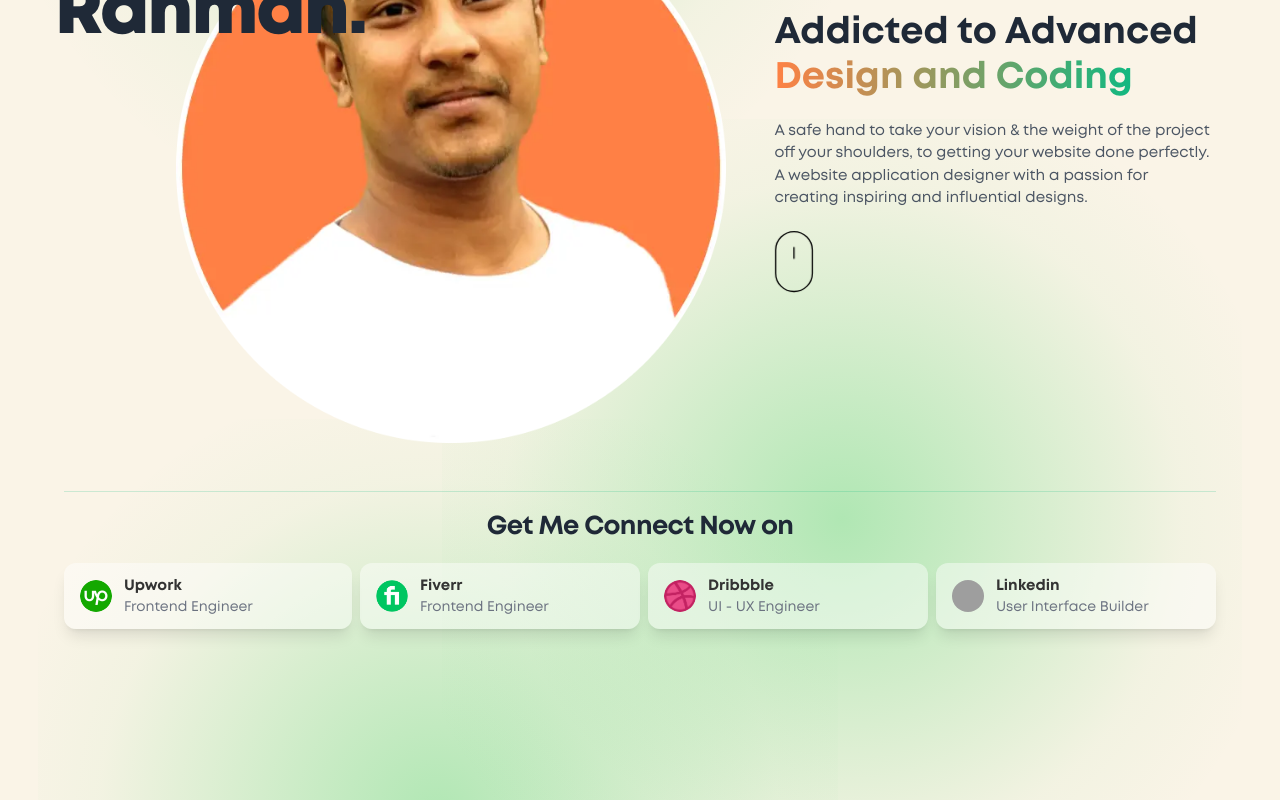
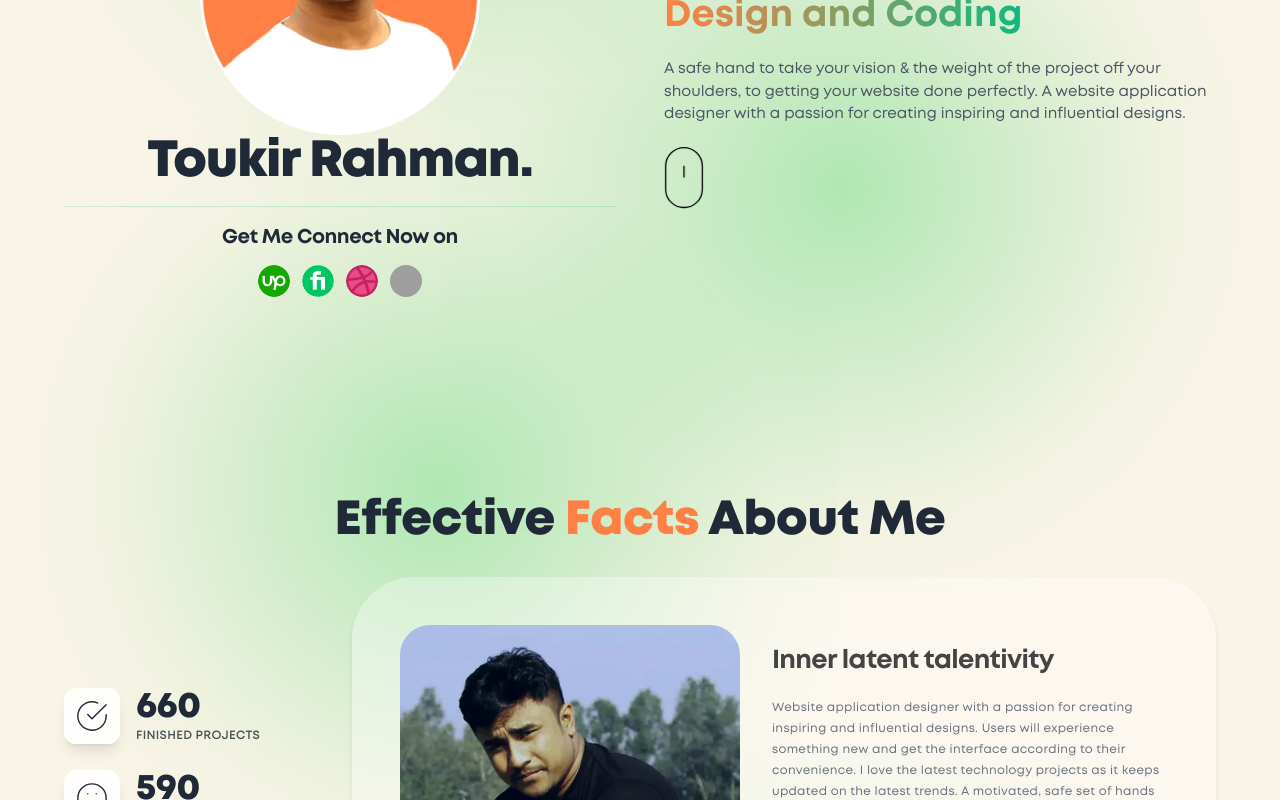
Before and after one commit to ToukirRj/Portfolio, a React (Vite) app: page / in a window 1280 px wide. Shown: the part 360-1160 px from the top of the page. Built offline with nearby package versions, Linux system fonts and the light colour scheme; grey boxes are pictures that could not be loaded.

Commit message:
no message

```diff
--- a/src/components/Splash.jsx
+++ b/src/components/Splash.jsx
@@ -11,13 +11,23 @@ const Splash = ({aboutRef}) => {
                 <div className='h-[800px] w-[800px] absolute right-[3%] -bottom-[250px] opacity-40 gradient-stops z-1'></div>
                 <div className="mx-auto px-4 sm:px-12 xl:max-w-6xl xl:px-0 animatable">
                     <div className="items-center sm:gap-12 gap-5 flex sm:flex-row flex-col animatable">
-                        <div className="sm:w-3/5 w-full relative flex items-center justify-end">
-                            <h1 className="sm:text-[71px] text-[26px] font-[700] text-[#1f2937] tracking-tight sm:leading-[65px] leading-[30px] absolute sm:left-[-50px] left-[-2px] sm:top-[6.25rem] top-[0.25rem]">
-                                Toukir<br/>&nbsp;&nbsp; Rahman.
+                        <div className="sm:w-1/2 w-full relative">
+                            <img className="w-[280px] max-w-full mx-auto" src={Selfsign} alt="me"/>
+                            <h1 className="mb-3 sm:text-[51px] text-[26px] font-[700] text-[#1f2937] tracking-tight sm:leading-[55px] leading-[30px] w-full text-center">
+                                Toukir Rahman.
                             </h1>
-                            <img className="w-[550px] max-w-full" src={Selfsign} alt="me"/>
+                            <div className="mt-4 border-t border-[#10B881]/[0.2] pt-4 relative z-10">
+                                <h1 className="text-[20px] font-semibold text-center tracking-tight text-[#1f2937] mb-3">Get Me Connect Now on</h1>
+                                <div className="flex items-center justify-center space-x-3">
+                                    {socialLinksData.map(link => (
+                                        <Link key={link.id} to={link.url} target={link.target}>
+                                            <img className="w-8 h-8 rounded-full" src={link.imageSrc} alt={`${link.platform} logo`}/>
+                                        </Link>
+                                    ))}
+                                </div>
+                            </div>
                         </div>
-                        <div className="sm:w-2/5 w-full sm:block flex flex-col items-center z-10">
+                        <div className="sm:w-1/2 w-full sm:block flex flex-col items-center z-10">
                             <span className="bg-[#1f2937] text-[#fff] text-[12px] font-[500] uppercase tracking-wider mr-2 px-3 py-1 rounded-full [text-shadow:_0_0_3px_rgb(0_0_0_/_40%)]">Website Strategic UI Expert</span>
                             <h1 className="my-[20px] text-[#1f2937] sm:text-[37px] text-[24px] font-[600] sm:leading-[45px] leading-[32px] tracking-normal sm:text-start text-center">Addicted to Advanced
 
@@ -34,23 +44,7 @@ const Splash = ({aboutRef}) => {
                             </Link>
                         </div>
                     </div>
-                    <div className="mt-12 border-t border-[#10B881]/[0.2] pt-4 relative z-10 animatable">
-                        <h1 className="text-[26px] font-semibold text-center tracking-tight text-[#1f2937] mb-4">Get Me Connect Now on</h1>
-                        <div className="grid sm:grid-cols-4 grid-cols-1 sm:space-x-2 space-x-0 sm:gap-0 gap-3">
-                            {socialLinksData.map(link => (
-                                <Link key={link.id} to={link.url} target={link.target}
-                                className="flex items-center space-x-3 py-3 px-4 bg-white/[0.45] bg-blur rounded-xl shadow-lg hover:bg-white/[0.9] hover:shadow-none transition-all">
-                                    <div className="flex-shrink-0">
-                                        <img className="w-8 h-8 rounded-full" src={link.imageSrc} alt={`${link.platform} logo`}/>
-                                    </div>
-                                    <div className="min-w-0 tracking-normal">
-                                        <p className="text-[15px] font-[600] text-[#333]">{link.platform}</p>
-                                        <p className="text-sm text-gray-500">{link.role}</p>
-                                    </div>
-                                </Link>
-                            ))}
-                        </div>
-                    </div>
+
                 </div>
             </section>
         </>
```
